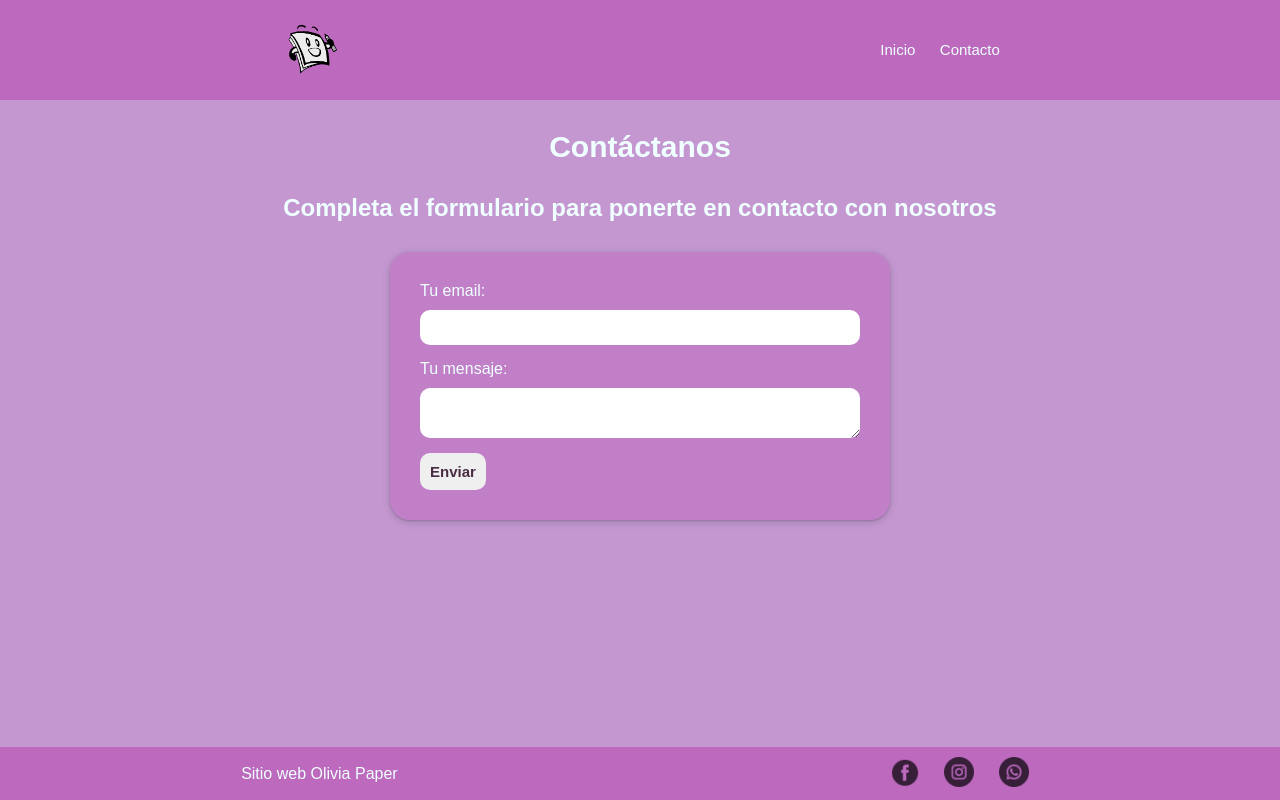
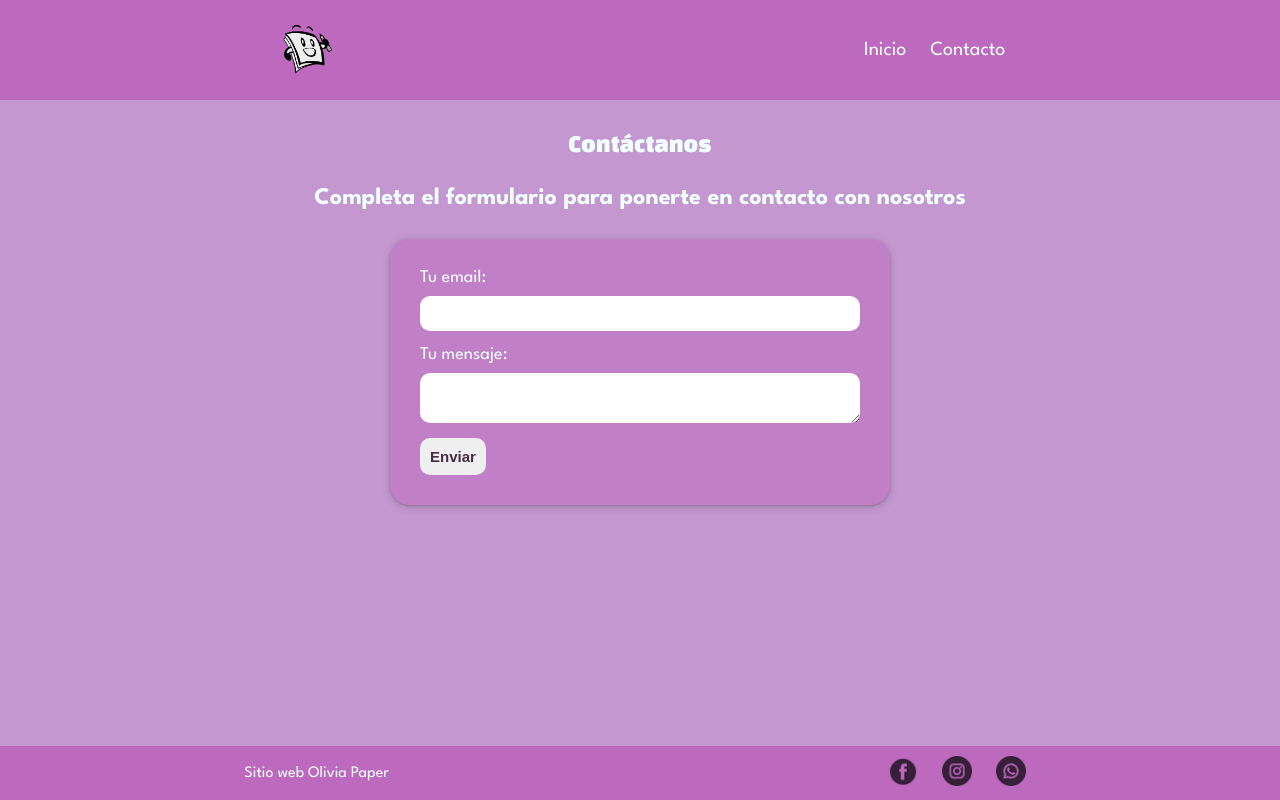
Before and after one commit to cintiaalfaro29/Front-End-C26123, a plain HTML site: page pages/contact.html in a window 1280 px wide. Drawn offline with Linux system fonts and the light colour scheme.

Commit message:
cambios a css

```diff
--- a/css/styles.css
+++ b/css/styles.css
@@ -8,7 +8,8 @@ html {
   font-size: 62.5%;
 }
 body {
-  font-family: "Poppins", sans-serif;
+  font-family: "League Spartan", sans-serif;
+  font-optical-sizing: auto;
   font-size: 1.6rem;
   background: rgb(196, 151, 209);
   color: azure;
@@ -48,13 +49,15 @@ header {
 }
 .nav ul li {
   list-style: none;
-  font-size: 1.5rem;
+  font-size: 2rem;
   display: inline-block;
   padding: 1rem;
 }
 h1 {
   font-size: 3rem;
-  font-weight: 800;
+  font-weight: 400;
+  font-family: "Changa One", sans-serif;
+  font-style: normal;
   padding: 3rem 0rem;
 }
 h2 {
@@ -100,6 +103,9 @@ footer .nav ul li img {
 }
 
 /* page contact  ------------------------------------------------------------------ */
+.title-pages {
+  font-size: 2.5rem;
+}
 .form-contact {
   background-color: rgba(189, 105, 190, 0.5);
   width: 100%;
@@ -115,6 +121,7 @@ footer .nav ul li img {
   flex-direction: column;
   gap: 1rem;
   margin-bottom: 1.5rem;
+  font-size: 1.8rem;
 }
 .group-input input,
 .group-input textarea {
--- a/pages/contact.html
+++ b/pages/contact.html
@@ -3,6 +3,12 @@
   <head>
     <meta charset="UTF-8" />
     <meta name="viewport" content="width=device-width, initial-scale=1.0" />
+    <link rel="preconnect" href="https://fonts.googleapis.com" />
+    <link rel="preconnect" href="https://fonts.gstatic.com" crossorigin />
+    <link
+      href="https://fonts.googleapis.com/css2?family=Changa+One&family=League+Spartan:wght@100..900&display=swap"
+      rel="stylesheet"
+    />
     <link rel="stylesheet" href="../css/styles.css" />
     <title>Olivia Paper - contacto</title>
   </head>
```
Also changed, not shown: index.html (+6 -0 lines).
